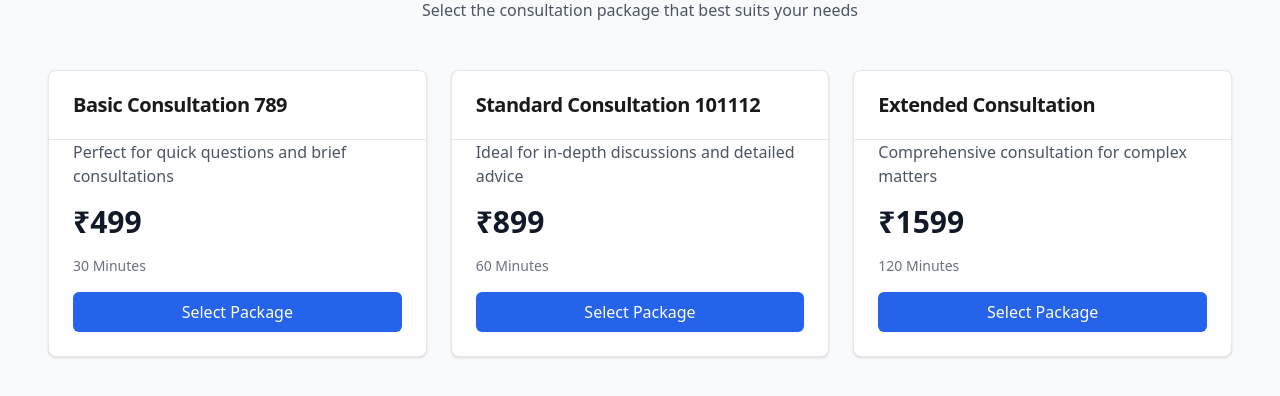
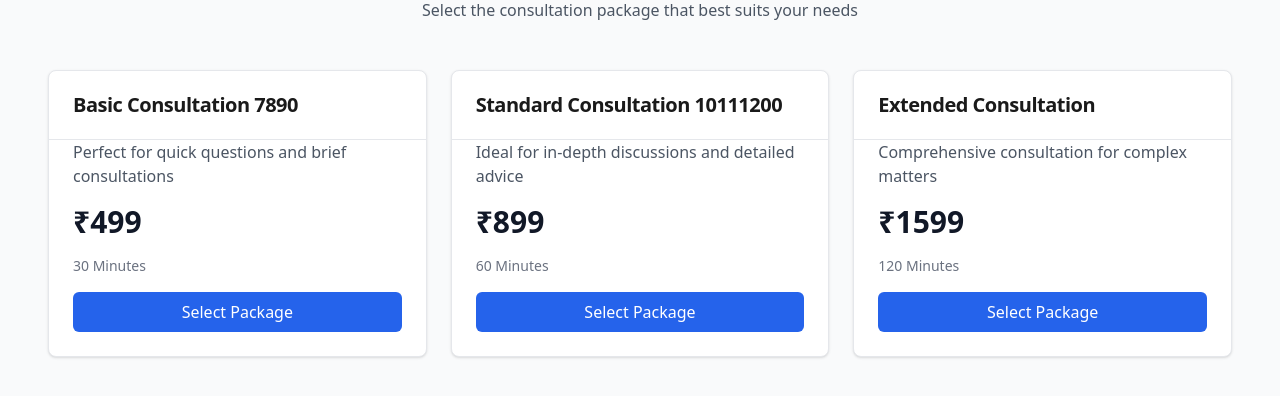
Before and after one commit to gijojohn/anonymousChat, a Next.js app: page / in a window 1280 px wide. Shown: the part 282-678 px from the top of the page. Built offline with nearby package versions, Linux system fonts and the light colour scheme.

Commit message:
creating fixed css in a separate stylesheet

```diff
--- a/src/components/packages-section.tsx
+++ b/src/components/packages-section.tsx
@@ -1,5 +1,6 @@
 'use client';
 
+import './packages.css';
 import React from 'react';
 import { Card, CardHeader, CardTitle, CardContent } from '@/components/ui/card';
 import { Button } from '@/components/ui/button';
@@ -7,14 +8,14 @@ import { Button } from '@/components/ui/button';
 const PACKAGES = [
   {
     id: 1,
-    title: 'Basic Consultation 789 ',
+    title: 'Basic Consultation 7890 ',
     description: 'Perfect for quick questions and brief consultations',
     price: 499,
     duration: '30 Minutes',
   },
   {
     id: 2,
-    title: 'Standard Consultation 101112',
+    title: 'Standard Consultation 10111200',
     description: 'Ideal for in-depth discussions and detailed advice',
     price: 899,
     duration: '60 Minutes',
@@ -43,9 +44,9 @@ export function PackagesSection() {
       </div>
 
       <div className="max-w-[1200px] mx-auto">
-        <div className="grid !grid-cols-3 gap-6 !important">
+        <div className="packages-grid">
           {PACKAGES.map((pkg) => (
-            <div key={pkg.id} className="!col-span-1 !important">
+            <div key={pkg.id}>
               <Card className="h-full bg-white border border-gray-200 hover:shadow-lg transition-all duration-300">
                 <CardHeader>
                   <CardTitle className="text-xl font-semibold">{pkg.title}</CardTitle>
--- /dev/null
+++ b/src/components/packages.css
@@ -0,0 +1,14 @@
+.packages-grid {
+    display: grid;
+    grid-template-columns: repeat(3, minmax(280px, 1fr));
+    gap: 1.5rem;
+    width: 100%;
+    max-width: 1200px;
+    margin: 0 auto;
+  }
+
+  @media (max-width: 768px) {
+    .packages-grid {
+      grid-template-columns: 1fr;
+    }
+  }
```
